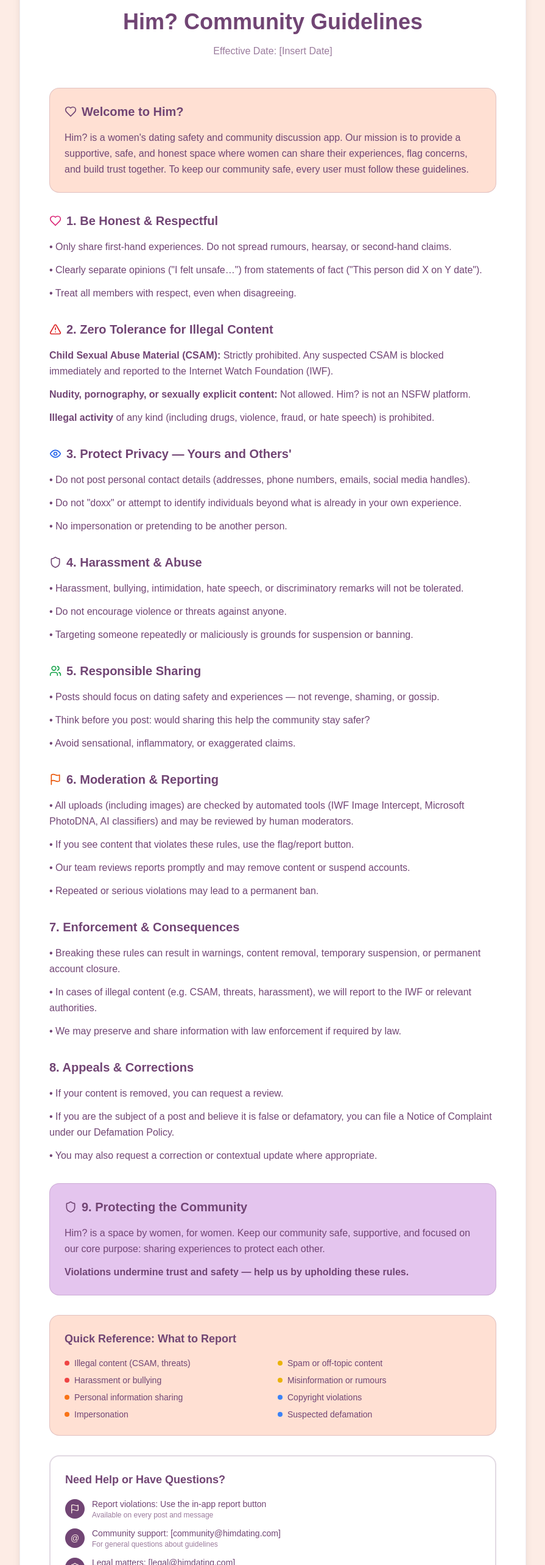
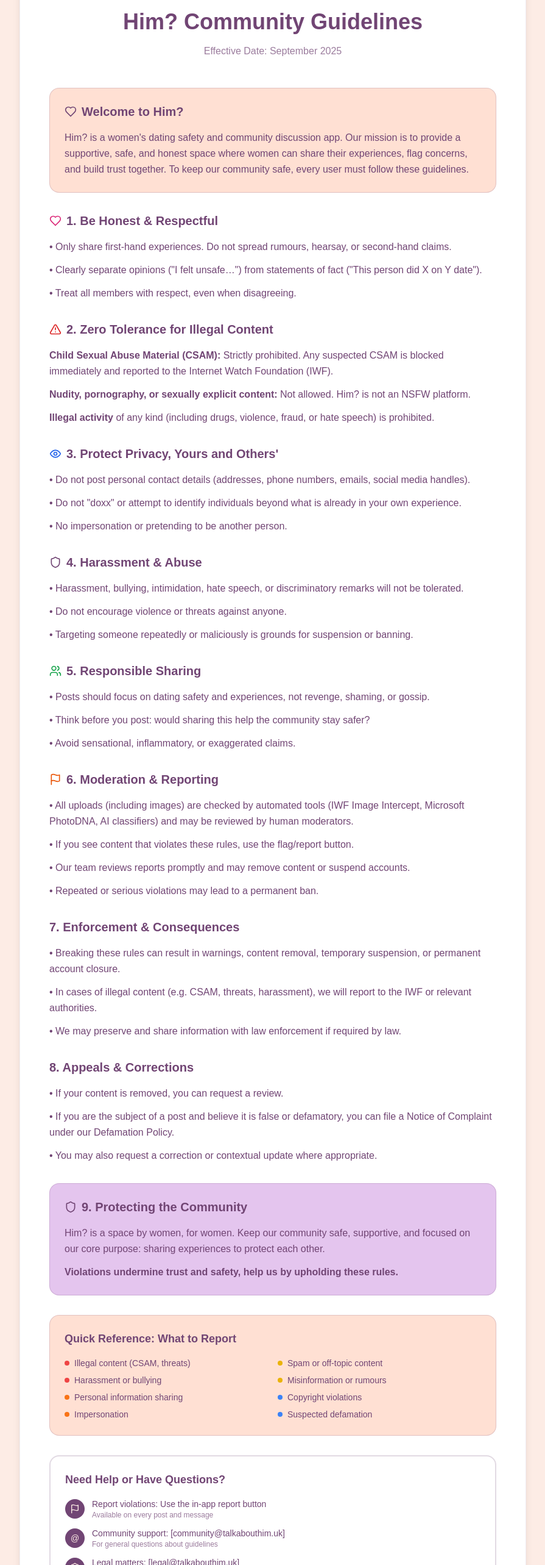
Before and after one commit to him-dating-app/website, a Next.js app: page /guidelines in a window 1280 px wide. Shown: the part 234-2800 px from the top of the page at 61% size, without its empty margins (192-1087 px from the left). Built offline with nearby package versions, Linux system fonts and the light colour scheme.

Commit message:
fixing dates on policies, and css issues on home hero

```diff
--- a/app/defamation/page.tsx
+++ b/app/defamation/page.tsx
@@ -54,12 +54,12 @@ export default function DefamationPolicyPage() {
           {/* Content */}
           <div className="prose prose-lg max-w-none">
             <div className="font-['Inter:Medium',_sans-serif] font-medium text-[#714574] leading-relaxed space-y-8">
-
-              <div className="bg-[#FFE0D3] rounded-2xl p-6 border border-[#714574]/20">
+            <section>
                 <h2 className="font-['Inter:Semi_Bold',_sans-serif] font-semibold text-[#714574] text-xl mb-4 flex items-center gap-2">
                   <FileText className="w-5 h-5" />
                   1. Purpose and scope
                 </h2>
+              <div className="bg-[#FFE0D3] rounded-2xl p-6 border border-[#714574]/20">
                 <p>
                   This Policy implements Defamation Act 2013 s.5 and the Defamation (Operators of Websites) Regulations 2013 for statements posted by users on the Him? Platform.
                 </p>
@@ -68,6 +68,7 @@ export default function DefamationPolicyPage() {
                   <a href="https://legislation.gov.uk" className="text-[#714574] underline hover:no-underline">Legislation.gov.uk</a>
                 </div>
               </div>
+              </section>
 
               <section>
                 <h2 className="font-['Inter:Semi_Bold',_sans-serif] font-semibold text-[#714574] text-xl mb-4 flex items-center gap-2">
@@ -75,7 +76,7 @@ export default function DefamationPolicyPage() {
                   2. Submitting a "Notice of Complaint"
                 </h2>
                 <p className="mb-4">
-                  To complain about allegedly defamatory User Content, send an email to <strong>[legal@himdating.com]</strong> with subject <strong>"Defamation Notice"</strong>, including all of:
+                  To complain about allegedly defamatory User Content, send an email to <strong>[legal@talkabouthim.uk]</strong> with subject <strong>"Defamation Notice"</strong>, including all of:
                 </p>
 
                 <div className="bg-[#e4c5ee] rounded-2xl p-6 border border-[#714574]/20">
@@ -218,7 +219,7 @@ export default function DefamationPolicyPage() {
                       <Mail className="w-4 h-4 text-[#fdece5]" />
                     </div>
                     <div>
-                      <p className="text-sm font-semibold">Email: [legal@himdating.com]</p>
+                      <p className="text-sm font-semibold">Email: [legal@talkabouthim.uk]</p>
                       <p className="text-xs opacity-70">Subject: "Defamation Notice"</p>
                     </div>
                   </div>
@@ -251,7 +252,7 @@ export default function DefamationPolicyPage() {
                 <div className="space-y-3 text-sm">
                   <p>This policy is designed to comply with UK law, specifically the Defamation Act 2013 and related regulations.</p>
                   <p>Him? operates as a hosting provider under the Electronic Commerce (EC Directive) Regulations 2002 and may benefit from safe harbour protections when following this process.</p>
-                  <p>For urgent legal matters or court orders, contact [legal@himdating.com] immediately with "URGENT LEGAL" in the subject line.</p>
+                  <p>For urgent legal matters or court orders, contact [legal@talkabouthim.uk] immediately with "URGENT LEGAL" in the subject line.</p>
                 </div>
               </div>
             </div>
@@ -261,7 +262,7 @@ export default function DefamationPolicyPage() {
           <div className="mt-12 pt-8 border-t border-[#714574]/20">
             <div className="flex flex-col sm:flex-row gap-4 justify-between items-center">
               <div className="text-sm text-[#714574] opacity-70">
-                Last updated: [Insert Date] • UK Defamation Act 2013 Compliant
+                Last updated: September 2025 • UK Defamation Act 2013 Compliant
               </div>
               <div className="flex gap-3">
                 <Button
--- a/app/guidelines/page.tsx
+++ b/app/guidelines/page.tsx
@@ -47,7 +47,7 @@ export default function CommunityGuidelinesPage() {
               Him? Community Guidelines
             </h1>
             <p className="font-['Inter:Medium',_sans-serif] font-medium text-[#714574] opacity-70">
-              Effective Date: [Insert Date]
+              Effective Date: September 2025
             </p>
           </div>
 
@@ -93,7 +93,7 @@ export default function CommunityGuidelinesPage() {
               <section>
                 <h2 className="font-['Inter:Semi_Bold',_sans-serif] font-semibold text-[#714574] text-xl mb-4 flex items-center gap-2">
                   <Eye className="w-5 h-5 text-blue-600" />
-                  3. Protect Privacy — Yours and Others'
+                  3. Protect Privacy, Yours and Others'
                 </h2>
                 <div className="space-y-3">
                   <p>• Do not post personal contact details (addresses, phone numbers, emails, social media handles).</p>
@@ -120,7 +120,7 @@ export default function CommunityGuidelinesPage() {
                   5. Responsible Sharing
                 </h2>
                 <div className="space-y-3">
-                  <p>• Posts should focus on dating safety and experiences — not revenge, shaming, or gossip.</p>
+                  <p>• Posts should focus on dating safety and experiences, not revenge, shaming, or gossip.</p>
                   <p>• Think before you post: would sharing this help the community stay safer?</p>
                   <p>• Avoid sensational, inflammatory, or exaggerated claims.</p>
                 </div>
@@ -168,7 +168,7 @@ export default function CommunityGuidelinesPage() {
                 </h2>
                 <div className="space-y-3">
                   <p>Him? is a space by women, for women. Keep our community safe, supportive, and focused on our core purpose: sharing experiences to protect each other.</p>
-                  <p><strong>Violations undermine trust and safety — help us by upholding these rules.</strong></p>
+                  <p><strong>Violations undermine trust and safety, help us by upholding these rules.</strong></p>
                 </div>
               </div>
 
@@ -237,7 +237,7 @@ export default function CommunityGuidelinesPage() {
                       <span className="text-[#fdece5] text-sm">@</span>
                     </div>
                     <div>
-                      <p className="text-sm">Community support: [community@himdating.com]</p>
+                      <p className="text-sm">Community support: [community@talkabouthim.uk]</p>
                       <p className="text-xs opacity-70">For general questions about guidelines</p>
                     </div>
                   </div>
@@ -246,7 +246,7 @@ export default function CommunityGuidelinesPage() {
                       <Shield className="w-4 h-4 text-[#fdece5]" />
                     </div>
                     <div>
-                      <p className="text-sm">Legal matters: [legal@himdating.com]</p>
+                      <p className="text-sm">Legal matters: [legal@talkabouthim.uk]</p>
                       <p className="text-xs opacity-70">For defamation notices and legal concerns</p>
                     </div>
                   </div>
@@ -259,7 +259,7 @@ export default function CommunityGuidelinesPage() {
           <div className="mt-12 pt-8 border-t border-[#714574]/20">
             <div className="flex flex-col sm:flex-row gap-4 justify-between items-center">
               <div className="text-sm text-[#714574] opacity-70">
-                Last updated: [Insert Date] • Version 1.0
+                Last updated: September 2025 • Version 1.0
               </div>
               <div className="flex gap-3">
                 <Button variant="outline" className="text-[#714574] border-[#714574] hover:bg-[#FFE0D3]">
--- a/app/privacy/page.tsx
+++ b/app/privacy/page.tsx
@@ -47,7 +47,7 @@ export default function PrivacyPolicyPage() {
               Him? Privacy Policy
             </h1>
             <p className="font-['Inter:Medium',_sans-serif] font-medium text-[#714574] opacity-70">
-              Effective date: [●]
+              Effective date: September 2025
             </p>
           </div>
 
@@ -55,7 +55,7 @@ export default function PrivacyPolicyPage() {
           <div className="prose prose-lg max-w-none">
             <div className="font-['Inter:Medium',_sans-serif] font-medium text-[#714574] leading-relaxed space-y-6">
               <p>
-                <strong>Controller:</strong> Him Dating App Ltd, [address], [email]. For privacy queries contact [privacy@…]. If appointed, our DPO can be reached at [dpo@…].
+                <strong>Controller:</strong> Him Dating App Ltd.
               </p>
 
               <div className="bg-[#FFE0D3] rounded-2xl p-6 border border-[#714574]/20">
@@ -81,10 +81,6 @@ export default function PrivacyPolicyPage() {
                   </div>
                   <div>
                     <p><strong>Identity verification (if enabled):</strong> we use a third‑party ID verification vendor; we receive a pass/fail token and minimal metadata. We do not store raw ID images unless required and then for the shortest possible period.</p>
-                    <div className="flex items-center gap-2 text-sm opacity-70 mt-2">
-                      <span>Reference:</span>
-                      <a href="https://www.bbc.co.uk/news" className="text-[#714574] underline hover:no-underline">BBC News Feeds</a>
-                    </div>
                   </div>
                 </div>
               </div>
@@ -124,7 +120,7 @@ export default function PrivacyPolicyPage() {
                     4. Sharing
                   </h2>
                   <div className="space-y-3">
-                    <p><strong>Processors:</strong> Supabase (hosting), cloud infrastructure providers, analytics, IDV vendor, email provider—only as necessary under DPAs.</p>
+                    <p><strong>Processors:</strong> Supabase (hosting), cloud infrastructure providers, analytics, IDV vendor, email provider, only as necessary under DPAs.</p>
                     <p><strong>Authorities:</strong> IWF, police, courts when legally required.</p>
                     <p><strong>No sale of personal data.</strong></p>
                   </div>
@@ -259,16 +255,16 @@ export default function PrivacyPolicyPage() {
                       <span className="text-[#fdece5] text-sm">@</span>
                     </div>
                     <div>
-                      <p className="text-sm">Privacy queries: [privacy@himdating.com]</p>
+                      <p className="text-sm">Privacy queries: [privacy@talkabouthim.uk]</p>
                       <p className="text-xs opacity-70">General privacy questions and requests</p>
                     </div>
                   </div>
-                  <div className="flex items-center gap-3">
+                  {/* <div className="flex items-center gap-3">
                     <div className="w-8 h-8 bg-[#714574] rounded-full flex items-center justify-center">
                       <Shield className="w-4 h-4 text-[#fdece5]" />
                     </div>
                     <div>
-                      <p className="text-sm">Data Protection Officer: [dpo@himdating.com]</p>
+                      <p className="text-sm">Data Protection Officer: [dpo@talkabouthim.uk]</p>
                       <p className="text-xs opacity-70">For formal data protection matters</p>
                     </div>
                   </div>
@@ -280,7 +276,7 @@ export default function PrivacyPolicyPage() {
                       <p className="text-sm">ICO Registration: [Registration Number]</p>
                       <p className="text-xs opacity-70">Registered with the UK Information Commissioner's Office</p>
                     </div>
-                  </div>
+                  </div> */}
                 </div>
               </div>
             </div>
@@ -290,7 +286,7 @@ export default function PrivacyPolicyPage() {
           <div className="mt-12 pt-8 border-t border-[#714574]/20">
             <div className="flex flex-col sm:flex-row gap-4 justify-between items-center">
               <div className="text-sm text-[#714574] opacity-70">
-                Last updated: [●] • Version 1.0 • UK GDPR Compliant
+                Last updated: September 2025 • Version 1.0 • UK GDPR Compliant
               </div>
               <div className="flex gap-3">
                 <Button variant="outline" className="text-[#714574] border-[#714574] hover:bg-[#FFE0D3]">
```
Also changed, not shown: app/refund/page.tsx (+7 -6 lines), app/terms/page.tsx (+3 -5 lines), components/sections/Hero/index.tsx (+6 -6 lines).
